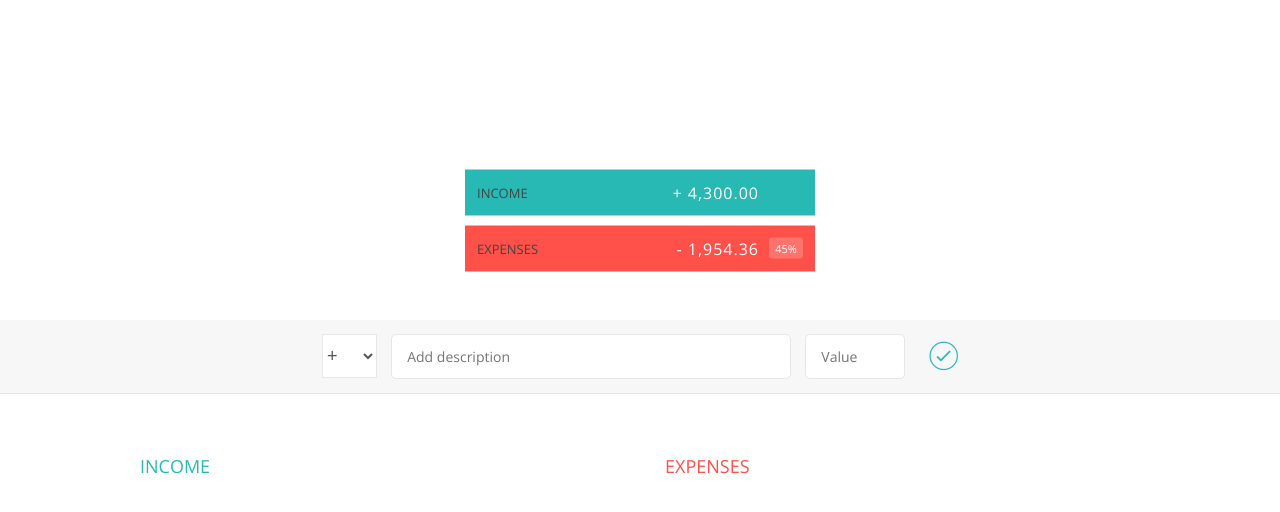
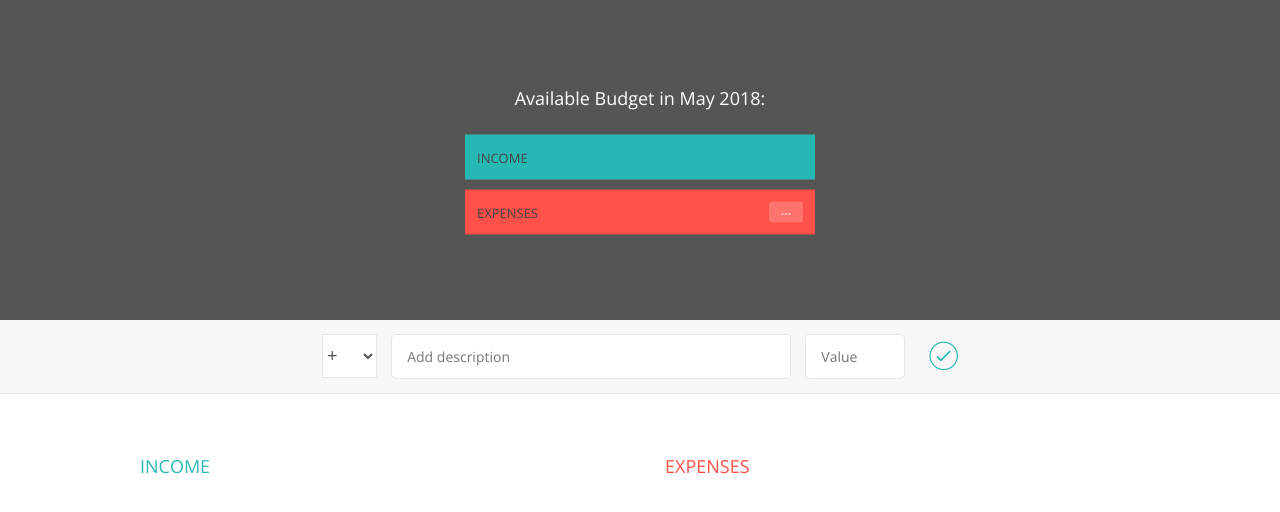
Before and after one commit to cfdez89/BudgetApp, a website built with webpack: page index.html in a window 1280 px wide. Built offline with nearby package versions, Linux system fonts and the light colour scheme.

Commit message:
add new functionalities

```diff
--- a/src/index.js
+++ b/src/index.js
@@ -1,13 +1,15 @@
 import _ from 'lodash';
 import './styles/style.css';
+//constants
+var itemTypes = {
+    INC: 'inc',
+    EXP: 'exp'
+};
 
 //revealing module pattern
 var IndexCtl = (function() {
     //constants
-    var itemTypes = {
-        INC: 'inc',
-        EXP: 'exp'
-    };
+
 
     //function constructor's
     var Expense =  function(id, description, value){
@@ -168,10 +170,55 @@ var UICtl = (function() {
             value: document.querySelector(DOMStrings.inputValue).value
         };
     }
+    //formats a number using fixed-point notation
+    //input 23510, output 23,510
+    function formatNumber(num, type){
+        num = Math.abs(num);
+        num = num.toFixed(2);
+        var numSplit = num.split('.');
+        var int = numSplit[0];
+        var dec = numSplit[1];
+
+        if(int.length > 3) {
+            int = int.substr(0, int.length - 3) + ',' + int.substr(int.length - 3, 3);
+        }
+    }
+
+    function changedType(){
+
+    }
+
+    function displayMonth(){
+        var months = ['January', 'February', 'March', 'April', 'May', 'June',
+            'July', 'August', 'September', 'October', 'November', 'December'
+        ];
+        var now = new Date();
+        var month = now.getMonth();
+        var year = now.getFullYear();
+        document.querySelector(DOMStrings.dateLabel).textContent = months[month] + ' ' + year;
+    }
+
+    function displayBudget(data){
+        var type;
+        data.budget > 0 ? type = itemTypes.INC :type = itemTypes.EXP;
+
+        document.querySelector(DOMStrings.budgetLabel).textContent = formatNumber(data.budget, type);
+        document.querySelector(DOMStrings.incomeLabel).textContent = formatNumber(data.totalInc, itemTypes.INC);
+        document.querySelector(DOMStrings.expensesLabel).textContent = formatNumber(data.totalExp, itemTypes.EXP);
+
+        if(data.percentage > 0){
+            document.querySelector(DOMStrings.percentageLabel).textContent = data.percentage + '%';
+        }
+        else{
+            document.querySelector(DOMStrings.percentageLabel).textContent = '---';
+        }
+    }
 
     return {
         getDOMStrings: getDOMStrings,
-        getInput: getInput
+        getInput: getInput,
+        displayMonth: displayMonth,
+        displayBudget: displayBudget
     };
 
 })();
@@ -182,18 +229,31 @@ var AppCtl = (function(_IndexCtl, _UICtl) {
 
     document.querySelector(DOM.inputBtn).onclick = ctlAddItem;
     document.onkeypress = function(event) {
-        if (event.keyCode === 13 || event.which === 13) {
+        if(event.keyCode === 13 || event.which === 13) {
             ctlAddItem();
         }
     };
-
+    document.querySelector(DOM.container).addEventListener('click', ctrlDeleteItem);
+    document.querySelector(DOM.inputType).addEventListener('change', _UICtl.changedType);
     function ctlAddItem() {
         console.log('hola');
         //if(){
 
         //}
     }
+
+    function ctrlDeleteItem(){
+
+    }
     function init() {
+        var defaultValues = {
+            budget: 0,
+            totalInc: 0,
+            totalExp: 0,
+            percentage: -1
+        };
+        _UICtl.displayMonth();
+        _UICtl.displayBudget(defaultValues);
     }
 
     return {
--- a/src/styles/style.css
+++ b/src/styles/style.css
@@ -36,6 +36,7 @@ body {
     /*background-image: linear-gradient(rgba(0, 0, 0, 0.35), rgba(0, 0, 0, 0.35)), url(./back.png);*/
     background-size: cover;
     background-position: center;
+    background-color: #555;
     position: relative;
 }
 
```
